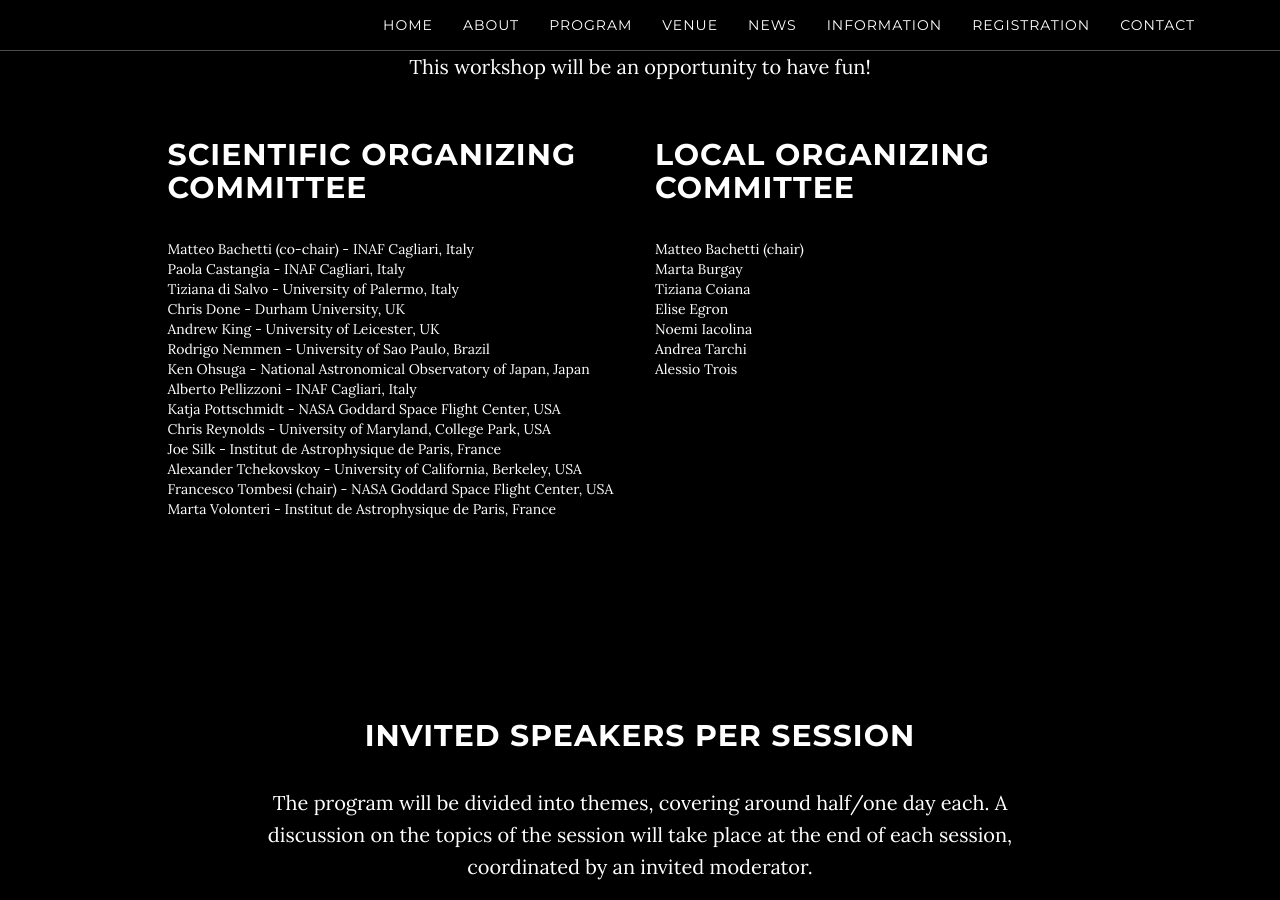
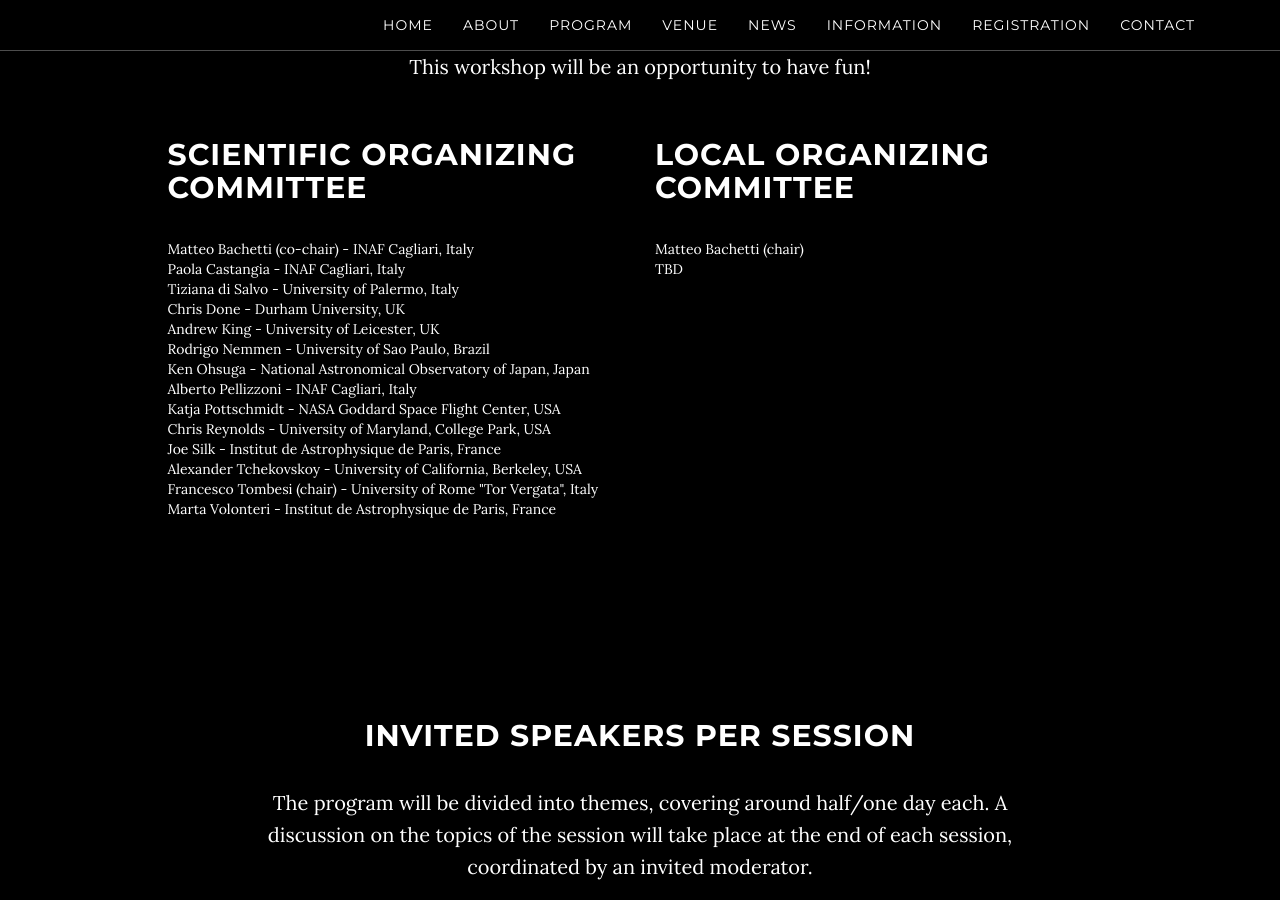
Before and after one commit to breakingthelimits/supereddington2018, a Jekyll site: the page built from index.html, in a window 1280 px wide and 900 px high, scrolled down 1344 px. Built offline with Jekyll 4.4.1, drawn with Linux system fonts in a browser that asks for light colours.

Commit message:
Update about

```diff
--- a/_includes/about.html
+++ b/_includes/about.html
@@ -31,7 +31,7 @@
                 Chris Reynolds - University of Maryland, College Park, USA</br>
                 Joe Silk - Institut de Astrophysique de Paris, France</br>
                 Alexander Tchekovskoy - University of California, Berkeley, USA</br>
-                Francesco Tombesi (chair) - NASA Goddard Space Flight Center, USA</br>
+                Francesco Tombesi (chair) - University of Rome "Tor Vergata", Italy</br>
                 Marta Volonteri - Institut de Astrophysique de Paris, France
 
             </div>
@@ -39,12 +39,7 @@
                                 </br>
                 <h2>Local Organizing Committee</h2>
                 Matteo Bachetti (chair)</br>
-                Marta Burgay</br>
-                Tiziana Coiana</br>
-                Elise Egron</br>
-                Noemi Iacolina</br>
-                Andrea Tarchi</br>
-                Alessio Trois</br>
+                TBD
             </div>
         </div>
     </section>
```
